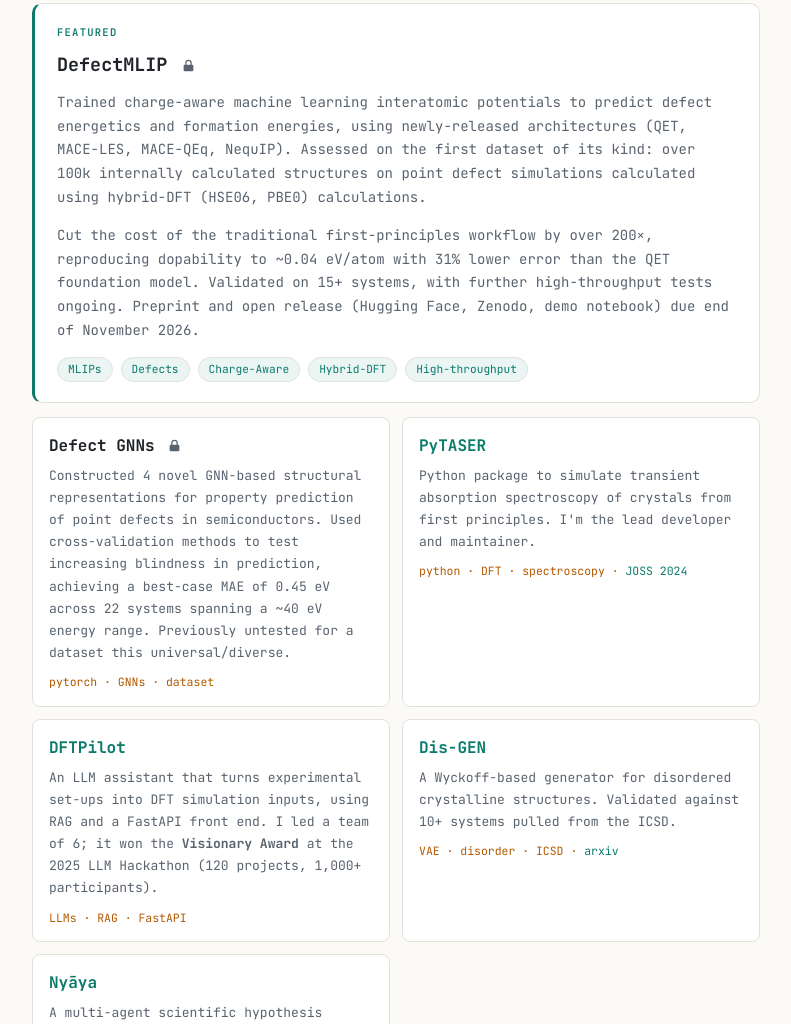
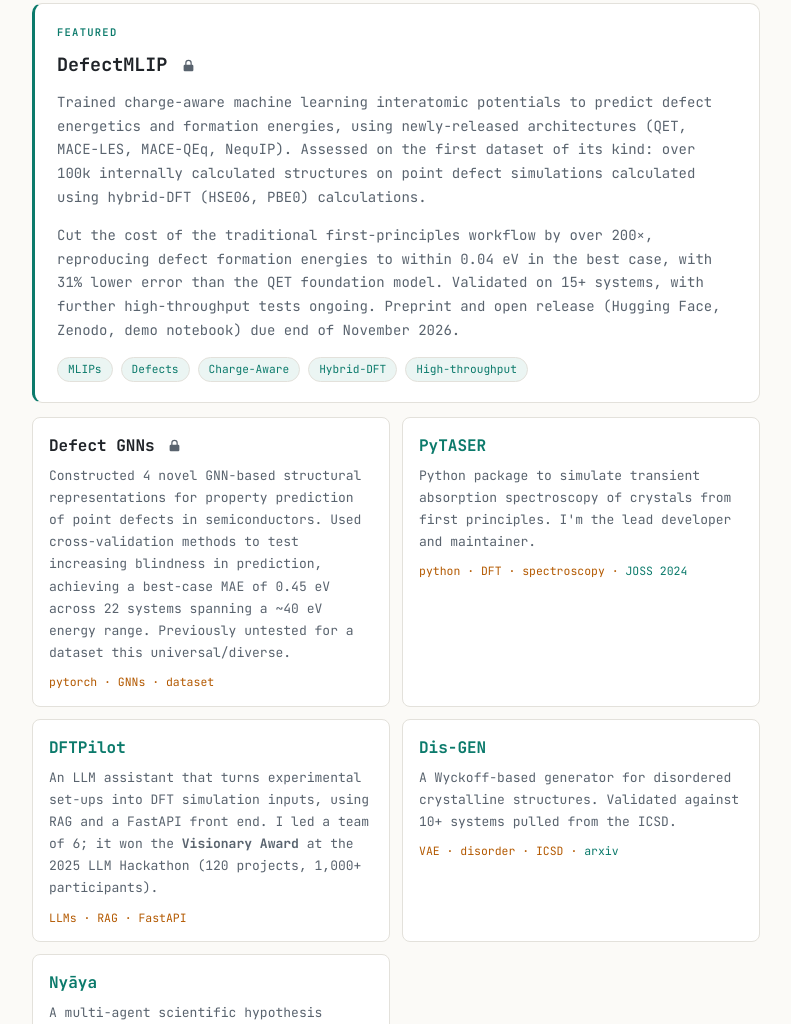
Before and after one commit to savya10/savya10.github.io, a plain HTML site: page index.html in a window 1280 px wide. Shown: the part 1384-2408 px from the top of the page, without its empty margins (244-1035 px from the left). Drawn offline with Linux system fonts and the light colour scheme.

Commit message:
Correct DefectMLIP 0.04 eV figure; refresh all three CV PDFs
Co-Authored-By: Claude Opus 5.5 <noreply@anthropic.com>

```diff
--- a/index.html
+++ b/index.html
@@ -142,7 +142,7 @@
         <h3>DefectMLIP <span class="lock" title="Private repository" aria-label="Private repository"><svg viewBox="0 0 16 16" width="13" height="13" aria-hidden="true"><path d="M4 7V5a4 4 0 1 1 8 0v2h.5A1.5 1.5 0 0 1 14 8.5v5a1.5 1.5 0 0 1-1.5 1.5h-9A1.5 1.5 0 0 1 2 13.5v-5A1.5 1.5 0 0 1 3.5 7H4Zm1.5 0h5V5a2.5 2.5 0 0 0-5 0v2Z"/></svg></span></h3>
         <p>Trained charge-aware machine learning interatomic potentials to predict defect energetics and formation energies, using newly-released architectures (QET, MACE-LES, MACE-QEq, NequIP). Assessed on the first dataset of its kind: over 100k internally calculated structures
           on point defect simulations calculated using hybrid-DFT (HSE06, PBE0) calculations.</p>
-        <p>Cut the cost of the traditional first-principles workflow by over 200×, reproducing dopability to ~0.04 eV/atom with 31% lower error than the QET foundation model. Validated on 15+ systems, with further high-throughput tests ongoing. Preprint and open release (Hugging Face, Zenodo, demo notebook) due end of November 2026.</p>
+        <p>Cut the cost of the traditional first-principles workflow by over 200×, reproducing defect formation energies to within 0.04 eV in the best case, with 31% lower error than the QET foundation model. Validated on 15+ systems, with further high-throughput tests ongoing. Preprint and open release (Hugging Face, Zenodo, demo notebook) due end of November 2026.</p>
         <div class="pill-tags">
           <span>MLIPs</span><span>Defects</span><span>Charge-Aware</span><span>Hybrid-DFT</span><span>High-throughput</span>
         </div>
```
Also changed, not shown: 3 other files.
